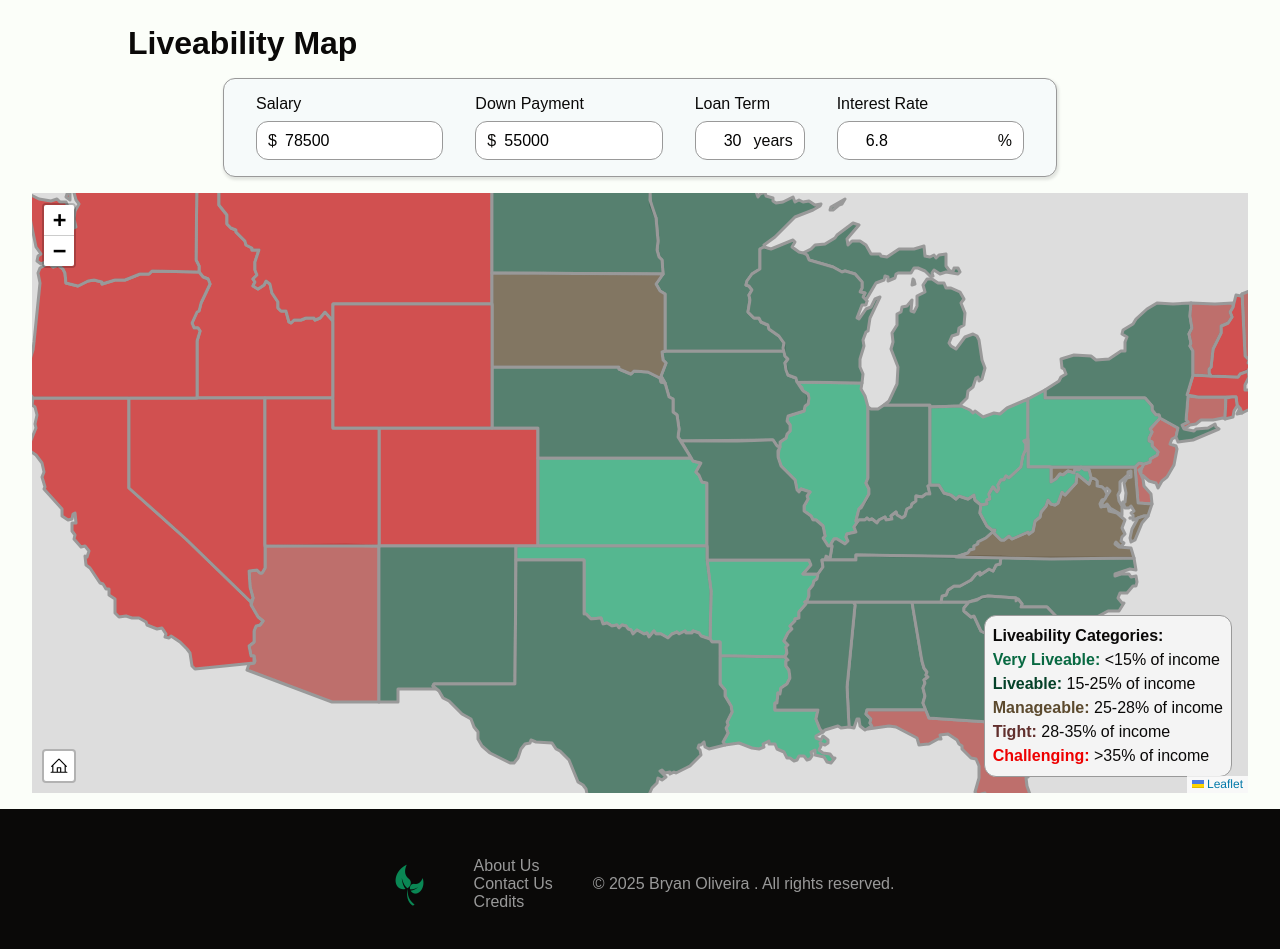
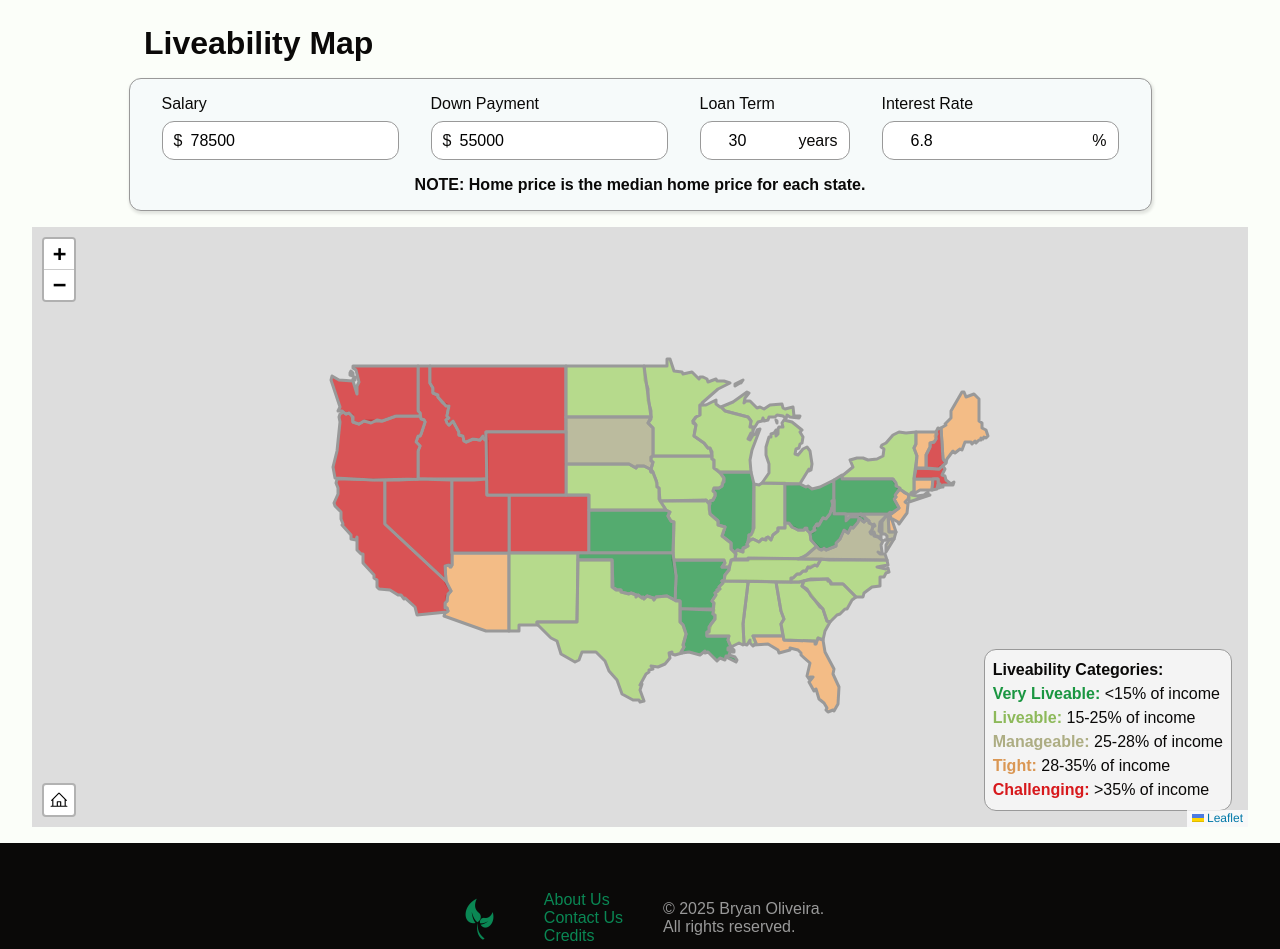
Before and after one commit to BryOliveira/live-able, a Next.js app in the folder liveable/: page /tools/map in a window 1280 px wide. Shown: the part 103-1052 px from the top of the page. Built offline with nearby package versions, Linux system fonts and the light colour scheme; a web font is replaced by a local one.

Commit message:
Fixed color schemes.

```diff
--- a/liveable/src/app/components/global/footer.tsx
+++ b/liveable/src/app/components/global/footer.tsx
@@ -1,4 +1,5 @@
 import Image from 'next/image';
+import Link from 'next/link';
 
 export default function Footer(): React.ReactNode {
   return (
@@ -11,12 +12,12 @@ export default function Footer(): React.ReactNode {
           alt='plant-image'
         />
         <ul>
-          <li>About Us</li>
-          <li>Contact Us</li>
-          <li>Credits</li>
+          <li><Link href='../info/about'>About Us </Link></li>
+          <li><Link href='../info/contact'>Contact Us</Link></li>
+          <li><Link href='../info/credits'>Credits</Link></li>
         </ul>
         <ul>
-          <li>&copy; 2025 Bryan Oliveira . All rights reserved.</li>
+          <li>&copy; 2025 Bryan Oliveira.<br /> All rights reserved.</li>
         </ul>
       </div>
     </footer>
--- a/liveable/src/app/components/tools/map/client/salarycomponent.tsx
+++ b/liveable/src/app/components/tools/map/client/salarycomponent.tsx
@@ -86,6 +86,7 @@ export default function SalaryComponent({ formData, setFormData }: MapFormProps)
           </div>
         </div>
       </form>
+      <p>NOTE: Home price is the median home price for each state.</p>
     </div>
   );
 }
--- a/liveable/src/app/components/tools/map/map.tsx
+++ b/liveable/src/app/components/tools/map/map.tsx
@@ -10,11 +10,11 @@ import LegendComponent from './legendcomponent';
 import { formatCurrency } from '@/lib/utils/format';
 
 function getColor(percent: number): string {
-  return percent < .15 ? '#1ca76fff' :
-         percent < .25 ? '#1d5940ff' :
-         percent < .28 ? '#5c4a2e' :
-         percent < .35 ? '#b1413dff' :
-                         '#cc1414ff' ;
+  return percent < .15 ? '#1a9641' :
+         percent < .25 ? '#a6d96a' :
+         percent < .28 ? '#adad83' :
+         percent < .35 ? '#fdae61' :
+                         '#d7191c' ;
 }
 
 function HomeButton(): React.ReactNode {
@@ -61,7 +61,7 @@ export default function MapClient({ formData }: DataProps): React.ReactElement {
     });
 
     layer.bindTooltip(
-      `<div style="color: ${color}; padding: .5rem 1rem;">
+      `<div style="color: ${color}; padding: .5rem 1rem; border: 2px solid ${color}; border-radius: 12px;">
         <h3>${feature?.properties?.name}</h2>
         <p>Median House Price: $${formatCurrency(homePrice)}</p>
         <p>Percent of income: ${(percent * 100).toFixed(2)}%</p>
@@ -72,13 +72,13 @@ export default function MapClient({ formData }: DataProps): React.ReactElement {
   return (
     <MapContainer
       center={[38.82, -97.58]}
-      zoom={5}
-      minZoom={4}
+      zoom={4}
       zoomSnap={0.5}
     >
       {
         geoData &&
         <GeoJSON
+          key={JSON.stringify(formData)}
           data={geoData}
           onEachFeature={onEachFeature}
           style={geoJsonStyle}
--- a/liveable/src/app/tools/map/page.tsx
+++ b/liveable/src/app/tools/map/page.tsx
@@ -18,8 +18,10 @@ export default function MapPage(): React.ReactNode {
 
   return (
     <div className='map-wrapper'>
-      <h1>Liveability Map</h1>
-      <SalaryComponent formData={formData} setFormData={setFormData} />
+      <div>
+        <h1>Liveability Map</h1>
+        <SalaryComponent formData={formData} setFormData={setFormData} />
+      </div>
       <MapComponent formData={formData} />
     </div>
   );
--- a/liveable/src/styles/globals.css
+++ b/liveable/src/styles/globals.css
@@ -167,14 +167,18 @@ nav > * {
   padding: 8px;
 }
 
-nav a {
+nav a, footer a {
   text-decoration: none;
   color: var(--nav-foreground);
   transition: var(--fade);
 }
 
-nav a:hover {
+nav a:hover, footer a {
   color: var(--green-accent);
+}
+
+footer a:hover {
+  color: var(--grayed-item);
 }
 
 nav ul {
--- a/liveable/src/styles/map-styles.css
+++ b/liveable/src/styles/map-styles.css
@@ -46,9 +46,10 @@ h1 {
   transition: var(--fade);
 }
 
-.form-wrapper {
-  max-width: 60vw;
+.map-wrapper > div > .form-wrapper {
+  width: max-content;
   justify-self: center;
+  max-width: 90vw;
 }
 
 .map-form {
@@ -57,11 +58,8 @@ h1 {
 }
 
 .map-form input {
-  min-width: 110px;
+  min-width: 120px;
   text-wrap: none;
-  width: 100%;
-  max-width: 100%;
-  box-sizing: border-box;
 }
 
 .legend {
@@ -84,7 +82,41 @@ h1 {
   font-family: var(--font-sans), Arial, sans-serif;
   font-weight: 500;
   color: var(--foreground);
+  background-color: #222;
   box-shadow: 0 2px 3px 1px rgba(0, 0, 0, 0.2);
+  border-radius: 12px;
+  border: none;
+  padding: 0;
+}
+
+path.leaflet-interactive:focus {
+  outline: none;
+}
+
+.legend #m {
+  color: #adad83;
+}
+
+.legend #t {
+  color: #da9754;
+}
+
+.legend #vt {
+  color: #d7191c;
+}
+
+.legend #vl {
+  color: #1a9641;
+}
+
+.legend #l {
+  color: #8db95a;
+}
+
+.form-wrapper p {
+  text-align: center;
+  padding: 1rem 0 0 0;
+  font-weight: bold;
 }
 
 /* --- Mobile Friendly Styles for Map Page --- */
@@ -103,9 +135,8 @@ h1 {
     padding: 0.4rem;
     margin: 0.5rem;
     border-radius: 8px;
-    right: 0.5rem;
-    bottom: 0.5rem;
   }
+
   .form-wrapper {
     width: 100%;
     min-width: 0;
@@ -125,13 +156,7 @@ h1 {
     max-width: 100%;
     box-sizing: border-box;
   }
-  #home-button {
-    height: 32px;
-    width: 32px;
-    margin: 6px;
-    bottom: 0.5rem;
-    right: 0.5rem;
-  }
+
   h1 {
     margin: 1rem 0.5rem;
     font-size: 1.3rem;
@@ -152,12 +177,10 @@ h1 {
     margin: 0.5rem 0 0.5rem 0;
   }
   .legend {
-    font-size: 12px;
+    font-size: 10px;
     padding: 0.3rem;
     margin: 0.3rem;
     border-radius: 6px;
-    right: 0.3rem;
-    bottom: 0.3rem;
   }
   .form-wrapper {
     padding: 0.3rem 0.2rem;
@@ -170,13 +193,6 @@ h1 {
     max-width: 100%;
     box-sizing: border-box;
   }
-  #home-button {
-    height: 28px;
-    width: 28px;
-    margin: 4px;
-    bottom: 0.3rem;
-    right: 0.3rem;
-  }
   h1 {
     margin: 0.5rem 0.2rem;
     font-size: 1.1rem;
--- a/liveable/src/styles/tool-styles.css
+++ b/liveable/src/styles/tool-styles.css
@@ -69,7 +69,7 @@ input::-webkit-outer-spin-button, input::-webkit-inner-spin-button {
   margin: 0;
 }
 
-h1 {
+.calc-wrapper h1 {
   text-align: left;
   margin: 1rem 0;
 }
@@ -372,21 +372,21 @@ input:invalid, .error {
 }
 
 #vl {
-  color: var(--green-hover);
+  color: #1a9641;
 }
 
 #l {
-  color: #044128;
+  color: #8db95a;
 }
 
 #t {
-  color: #612f2d;
+  color: #da9754;
 }
 
 #m {
-  color: #5c4a2e;
+  color: #adad83;
 }
 
 #c {
-  color: #EE0000
+  color: #d7191c;
 }
```
Also changed, not shown: liveable/src/app/components/tools/calc/flowerwrapper.tsx (+44 -10 lines), liveable/src/app/info/about/page.tsx (added, +9 -0 lines), liveable/src/app/info/contact/page.tsx (added, +9 -0 lines), liveable/src/app/info/credits/page.tsx (added, +9 -0 lines).
